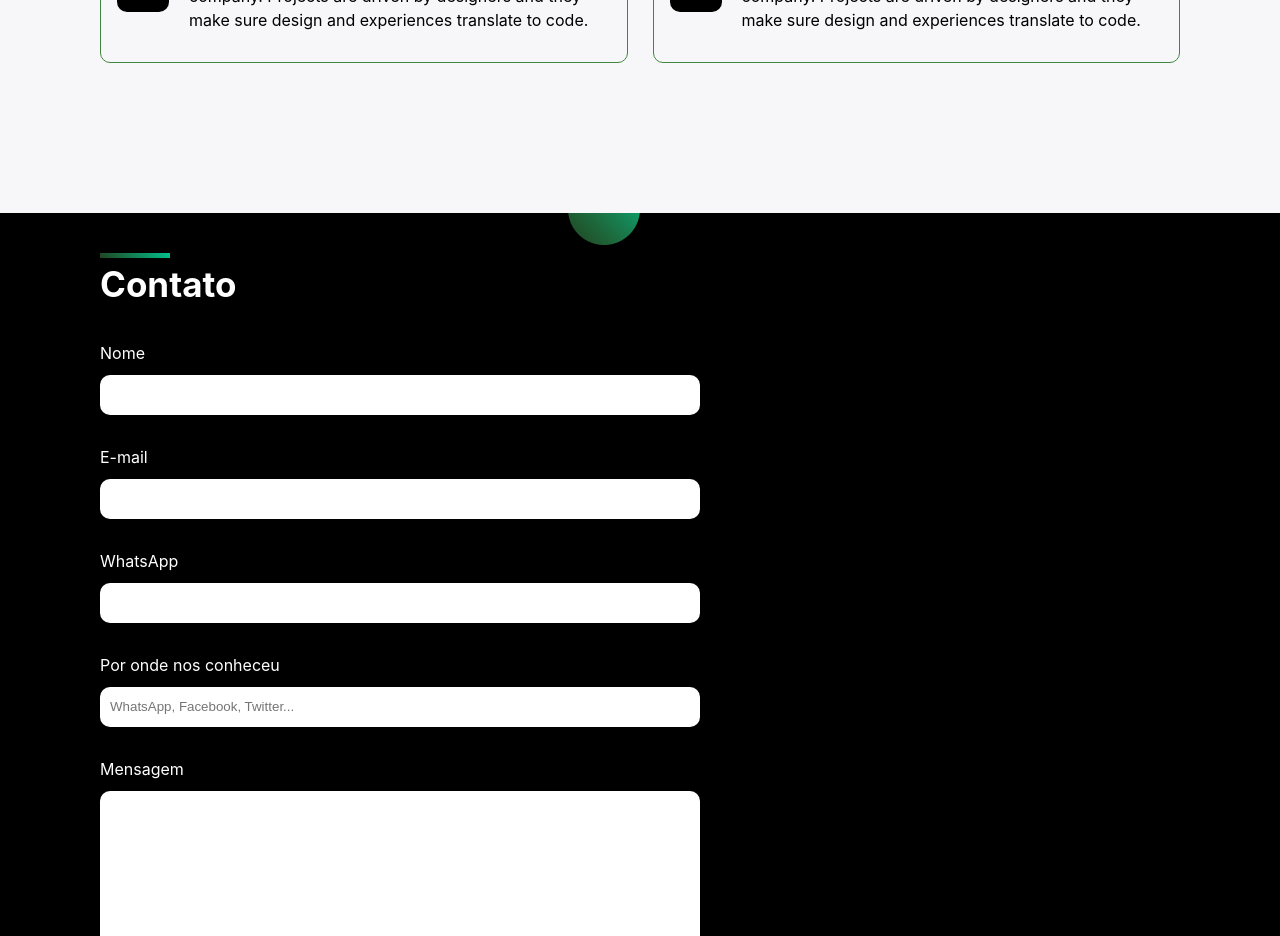
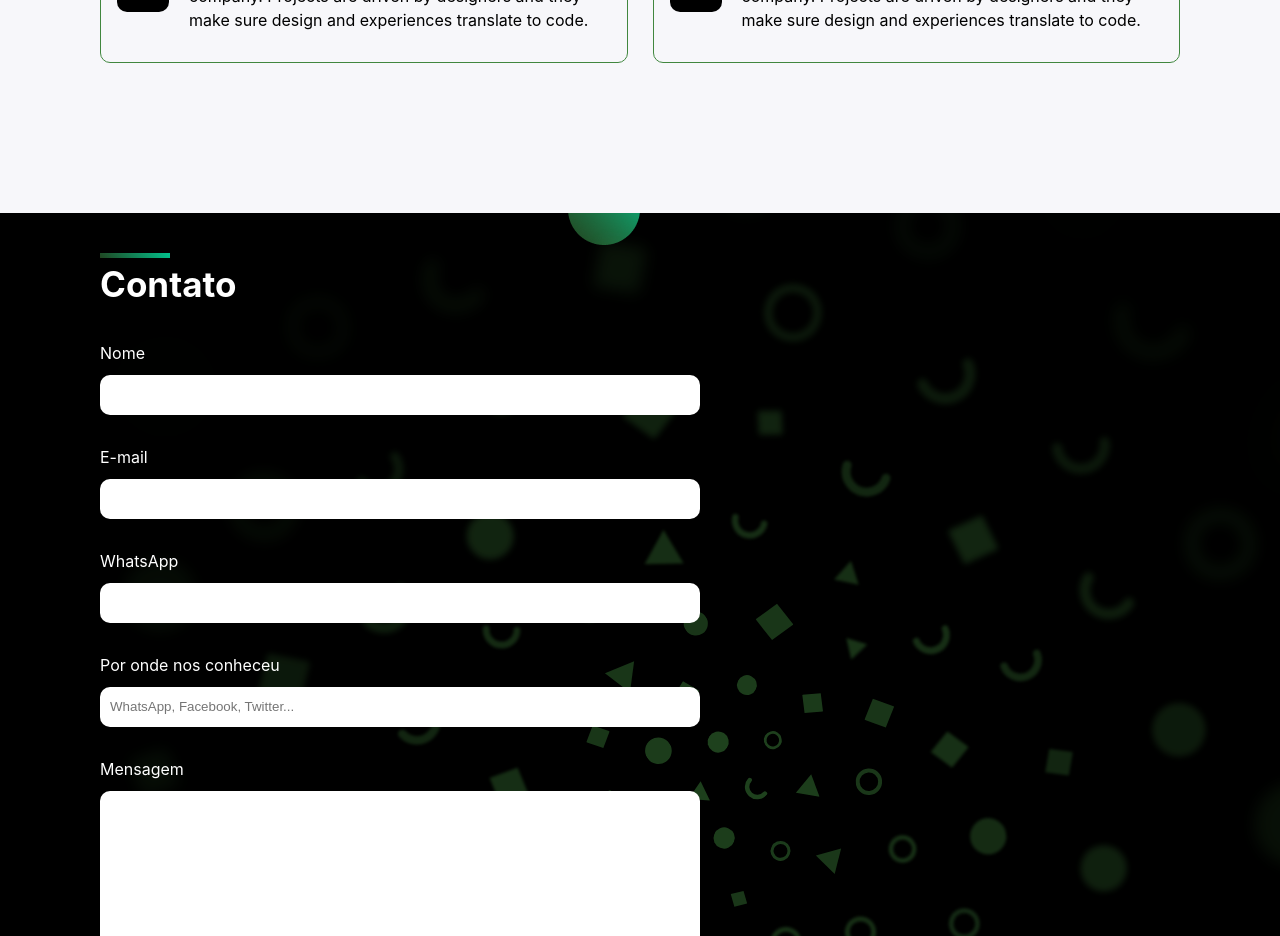
Before and after one commit to 4snoow/nimbusDevWeb, a React (Vite) app: page / in a window 1280 px wide. Shown: the part 3760-4696 px from the top of the page. Built offline with nearby package versions, Linux system fonts and the light colour scheme.

Commit message:
Style: Form background

```diff
--- a/src/Components/Formulario.jsx
+++ b/src/Components/Formulario.jsx
@@ -5,14 +5,22 @@ import axios from "axios";
 import { ToastContainer, toast } from 'react-toastify';
 import 'react-toastify/dist/ReactToastify.css';
 import { z } from "zod";
+import illustration from '../../public/ffflurry.svg'
 
 const Div = styled.div`
   width: 100%;
   height: auto;
   display: flex;
-  flex-direction: column;
+  flex-direction: row;
   gap: 3rem;
   position: relative;
+
+  > .fade{
+    width: 100%;
+    height: auto;
+    position: relative;
+    z-index:10;
+  }
 
   > div h2{
     font-size: 3.5rem;
@@ -89,6 +97,14 @@ const Div = styled.div`
     gap: 3rem;
     width: auto;
     height: auto;
+  }
+
+  > .illustration{
+    position: absolute;
+    width: 100vw;
+    height: 100vh;
+    bottom:10rem;
+    z-index: 2;
   }
 `
 
@@ -190,9 +206,9 @@ const phoneMask = (value) => {
 
 return (
   <Div>
-    <Fade triggerOnce={true} direction="left" cascade={true}>
+    <Fade className="fade" triggerOnce={true} direction="left">
+    <form action="" onSubmit={handleForm}>
     <h2>Contato</h2>
-    <form action="" onSubmit={handleForm}>
     <div className="form-fields">
       <div>
         <label htmlFor="name">Nome</label>
@@ -222,6 +238,12 @@ return (
     <button  id="btn-submit" type="submit">Enviar</button>
     </form>
   </Fade>
+
+  <div className="illustration">
+    <img src={illustration} alt="" />
+  </div>
+
+
   <ToastContainer
   position="top-right"
   autoClose={2000}
--- a/src/Pages/MainPage.jsx
+++ b/src/Pages/MainPage.jsx
@@ -726,7 +726,7 @@ function Mainpage () {
 
         </div>
         <div className="foot-two">
-            <p>© 2023 Copyright by IK Developers. All rights reserved.</p>
+            <p>© 2023 Copyright by NimbusDev. All rights reserved.</p>
         </div>
       </Footer>
     </>
--- a/src/styles/global.js
+++ b/src/styles/global.js
@@ -1,4 +1,4 @@
-import { createGlobalStyle } from "styled-components";
+import { createGlobalStyle } from 'styled-components'
 
 export default createGlobalStyle`
 
@@ -6,13 +6,14 @@ export default createGlobalStyle`
   margin: 0;
   padding: 0;
   box-sizing: border-box;
+  scroll-behavior: smooth;
+
 }
 
 :root {
   font-family: Inter, sans-serif;
   line-height: 1.5;
   font-size: 62.5%;
-  scroll-behavior: smooth;
 
   -webkit-font-smoothing: antialiased;
   -moz-osx-font-smoothing: grayscale;
```
Also changed, not shown: public/ffflurry.svg (added).
